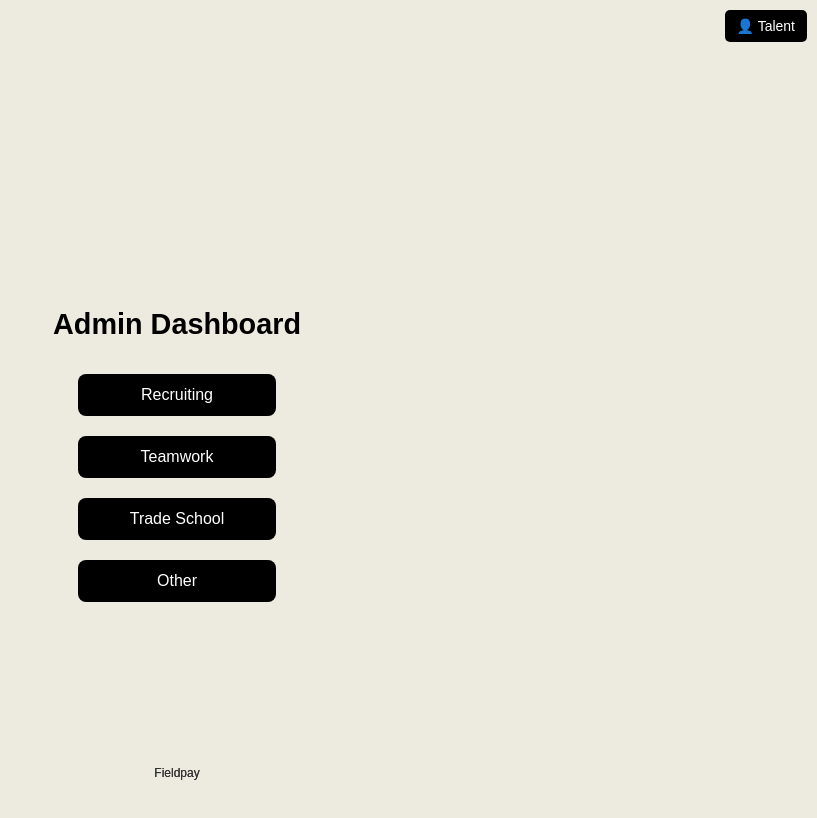
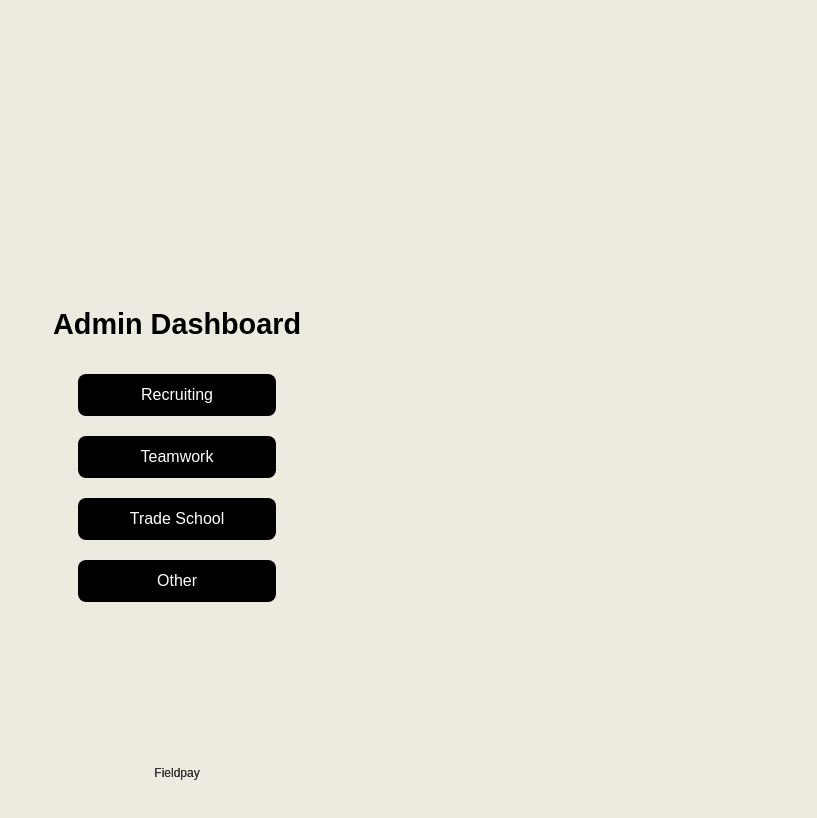
Before and after one commit to flavsdotcom/fieldpay-proto, a React (Create React App) app: page / in a window 1280 px wide. Shown: the top 818 px of the page, without its empty margins (463-1280 px from the left). Built offline with nearby package versions, Linux system fonts and the light colour scheme.

Commit message:
Reset to working Admin Portal only

```diff
--- a/src/App.js
+++ b/src/App.js
@@ -1,7 +1,5 @@
 import React, { useState } from "react";
-import { Card, Button } from "react-bootstrap";
-import DatePicker from "react-datepicker";
-import "react-datepicker/dist/react-datepicker.css";
+import { Button } from "react-bootstrap";
 import "./App.css";
 import AdminHome from "./AdminHome";
 import Recruiting from "./Recruiting";
@@ -9,45 +7,23 @@ import Teamwork from "./Teamwork";
 import CreateCoverageRequest from "./CreateCoverageRequest";
 import CreateRideAlongBonus from "./CreateRideAlongBonus";
 import CreateReferralBonus from "./CreateReferralBonus";
-import TalentDashboard from "./TalentDashboard";
-import AvailableOpportunities from "./AvailableOpportunities";
-import CreateGig from "./CreateGig";
 import ActiveRequests from "./ActiveRequests";
 
 const App = () => {
   const [activePage, setActivePage] = useState("home");
-  const [userRole, setUserRole] = useState("admin");
-
-  const toggleRole = () => {
-    setUserRole(userRole === "admin" ? "talent" : "admin");
-  };
 
   return (
     <div className="app-container">
-      {/* Toggle Button */}
-      <button className="toggle-button" onClick={toggleRole}>
-        {userRole === "admin" ? "👤 Talent" : "🏢 Admin"}
-      </button>
-
-      {/* Admin Mode */}
-      {userRole === "admin" ? (
-        <>
-          {activePage === "home" && <AdminHome setActivePage={setActivePage} />}
-          {activePage === "recruiting" && <Recruiting setActivePage={setActivePage} />}
-          {activePage === "teamwork" && <Teamwork setActivePage={setActivePage} />}
-          {activePage === "coverage-request" && <CreateCoverageRequest setActivePage={setActivePage} />}
-          {activePage === "active-requests" && <ActiveRequests setActivePage={setActivePage} />}
-          {activePage === "ride-along-bonus" && <CreateRideAlongBonus setActivePage={setActivePage} />}
-          {activePage === "referral-bonus" && <CreateReferralBonus setActivePage={setActivePage} />}
-        </>
-      ) : (
-        <>
-          {/* Talent Mode */}
-          {activePage === "talent-dashboard" && <TalentDashboard setActivePage={setActivePage} />}
-          {activePage === "available-opportunities" && <AvailableOpportunities setActivePage={setActivePage} />}
-          {activePage === "create-gig" && <CreateGig setActivePage={setActivePage} />}
-        </>
+      {/* Admin Portal */}
+      {activePage === "home" && <AdminHome setActivePage={setActivePage} />}
+      {activePage === "recruiting" && <Recruiting setActivePage={setActivePage} />}
+      {activePage === "teamwork" && <Teamwork setActivePage={setActivePage} />}
+      {activePage === "coverage-request" && (
+        <CreateCoverageRequest setActivePage={setActivePage} />
       )}
+      {activePage === "active-requests" && <ActiveRequests setActivePage={setActivePage} />}
+      {activePage === "ride-along-bonus" && <CreateRideAlongBonus setActivePage={setActivePage} />}
+      {activePage === "referral-bonus" && <CreateReferralBonus setActivePage={setActivePage} />}
 
       {/* Footer */}
       <footer className="footer">Fieldpay</footer>
```
